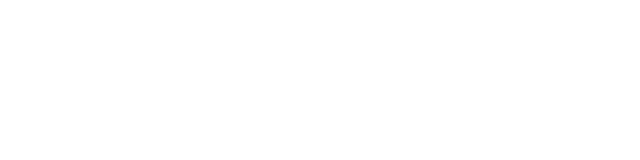
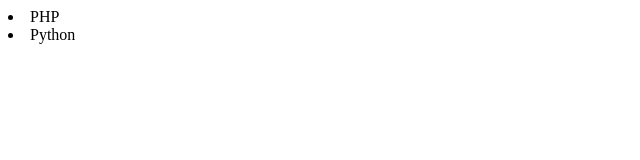
Before and after one commit to Ndroid21/react-voting-system, a React (Create React App) app: page / in a window 1280 px wide. Shown: the top 160 px of the page, without its empty margins (0-640 px from the left). Built offline with nearby package versions, Linux system fonts and the light colour scheme.

Commit message:
added languages in state

```diff
--- a/src/components/App.js
+++ b/src/components/App.js
@@ -1,10 +1,23 @@
 import React, { Component } from 'react'
 
 export default class App extends Component {
+    state = {
+        languages : [
+            {
+                name: 'PHP',
+                vote: 0
+            },
+            {
+                name: 'Python',
+                vote: 0
+            }
+        ]
+    }
+
     render() {
         return (
             <div>
-
+                { this.state.languages.map(language => <li>{ language.name }</li>) }
             </div>
         )
     }
```
